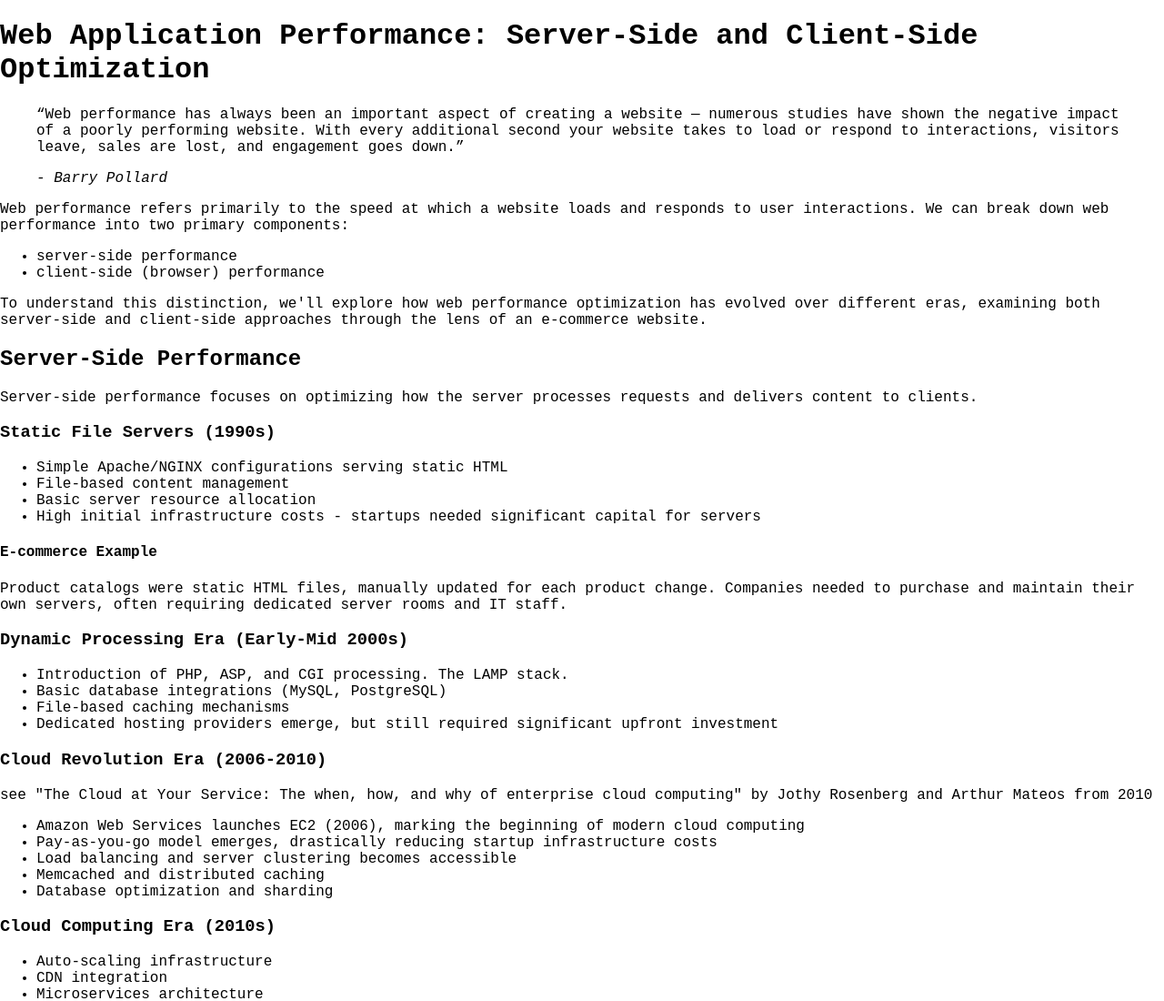
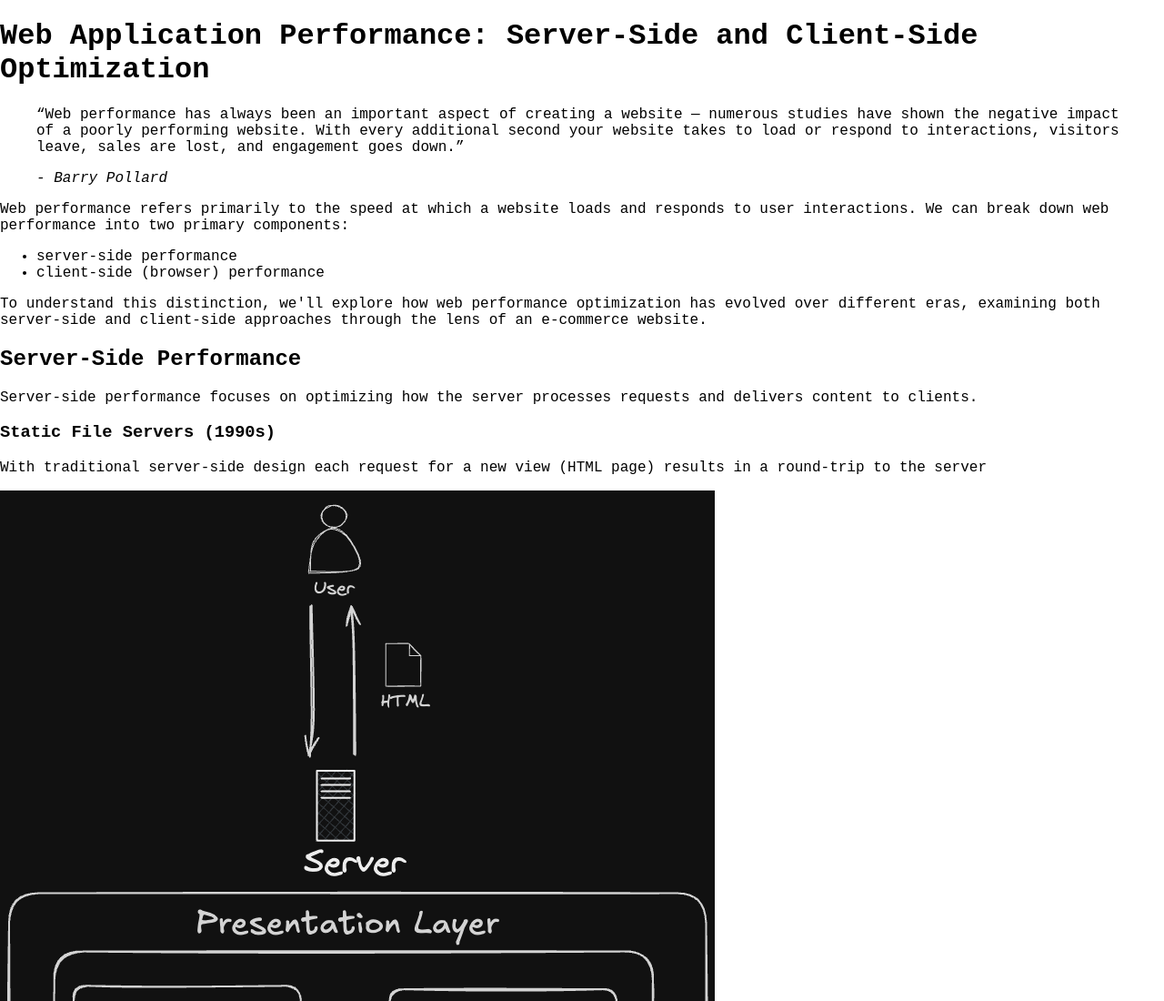
Before and after one commit to kristiankauffeld/personal-website, a plain HTML site: page post4.html in a window 1280 px wide. Shown: the top 1100 px of the page at 91% size. Drawn offline with Linux system fonts and the light colour scheme.

Commit message:
add image

```diff
--- a/post4.html
+++ b/post4.html
@@ -45,6 +45,8 @@
                 <p>Server-side performance focuses on optimizing how the server processes requests and delivers content to clients.</p>
                 <section>
                     <h3>Static File Servers (1990s)</h3>
+                    <p> With traditional server-side design each request for a new view (HTML page) results in a round-trip to the server</p>
+                    <img src="assets/LAMP-stack.png" alt="traditional server-side design">
                     <ul>
                         <li>Simple Apache/NGINX configurations serving static HTML</li>
                         <li>File-based content management</li>
```
Also changed, not shown: assets/LAMP-stack.png (added).
